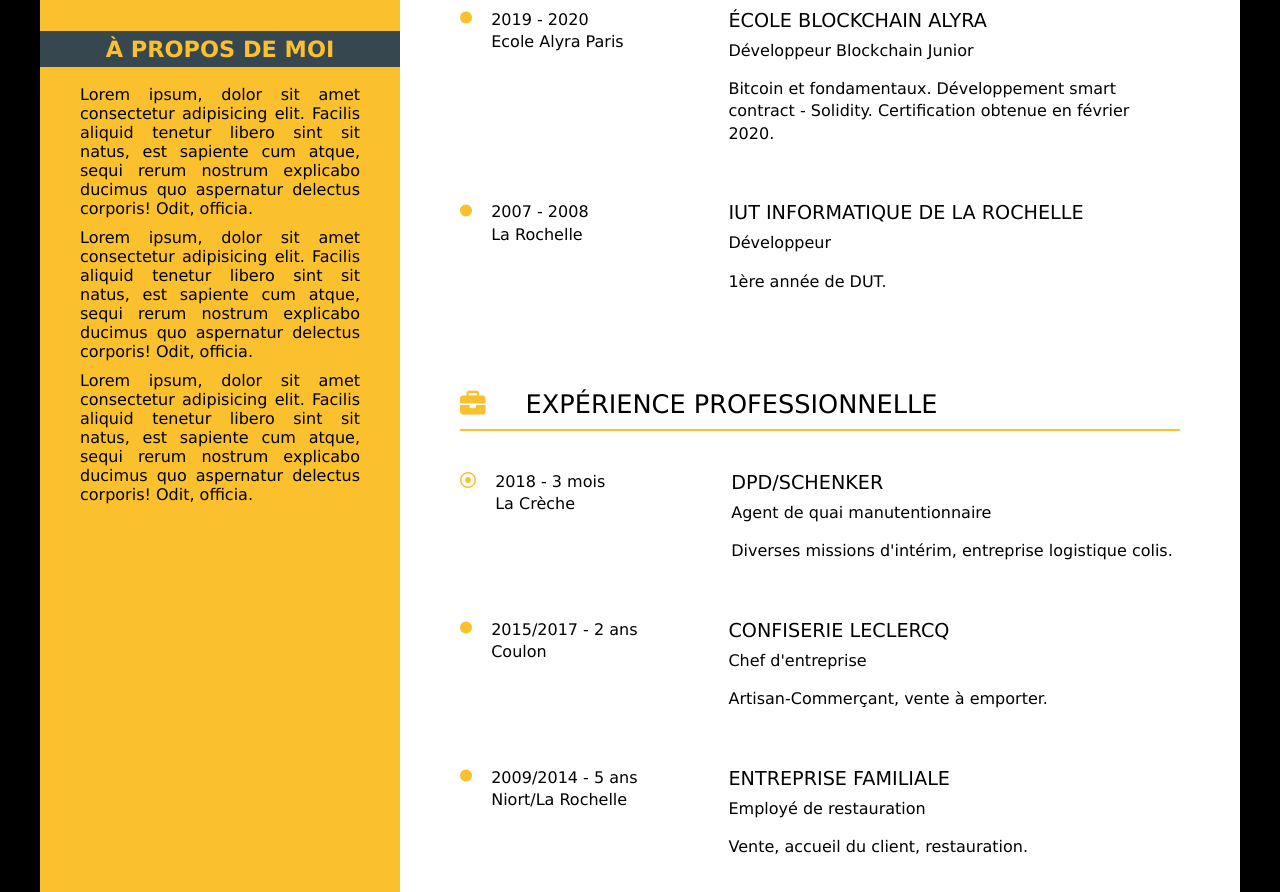
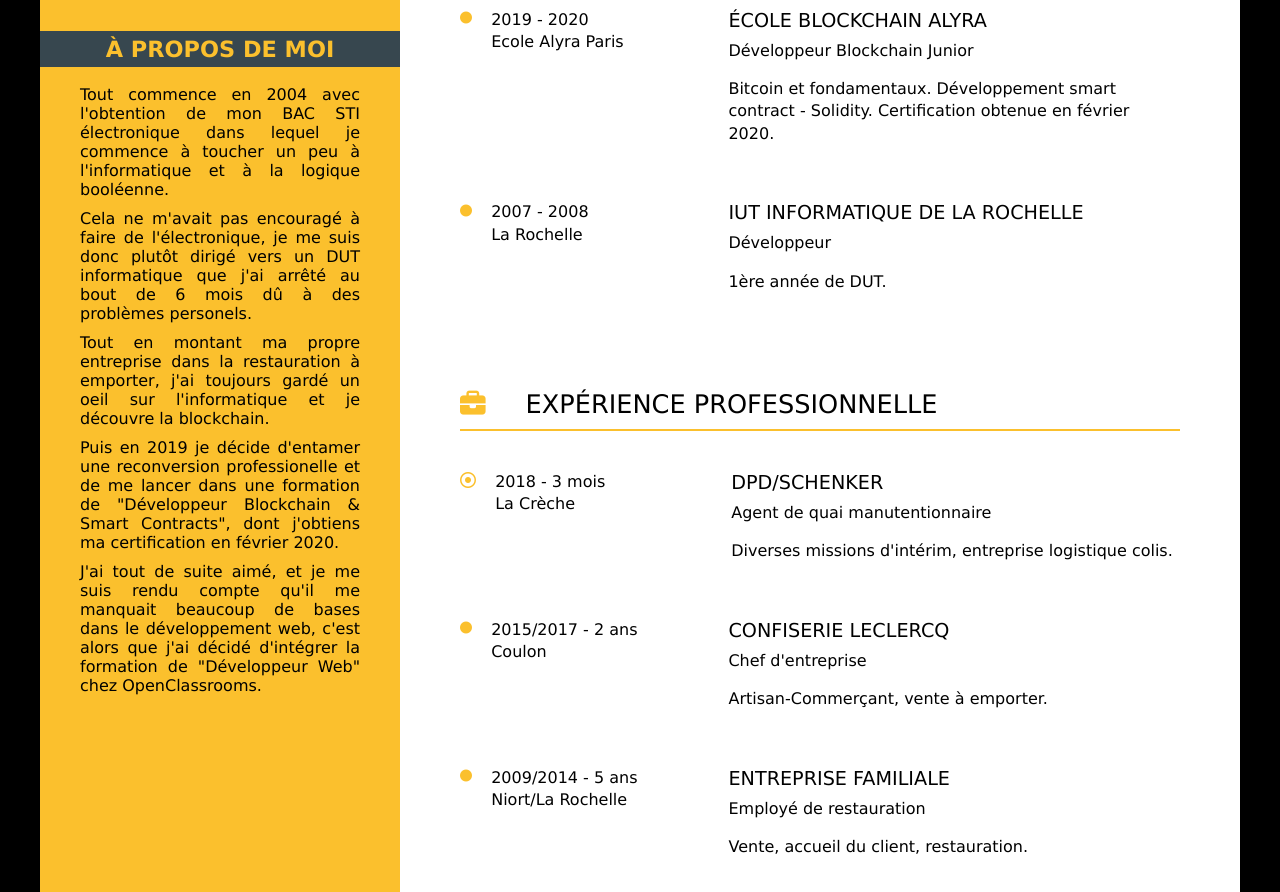
Before and after one commit to Esselka/OC, a plain HTML site: page P2_Leclercq_Alexis/index.html in a window 1280 px wide. Shown: the part 647-1539 px from the top of the page. Drawn offline with Linux system fonts and the light colour scheme.

Commit message:
changement contenu section : à propos de moi

```diff
--- a/P2_Leclercq_Alexis/index.html
+++ b/P2_Leclercq_Alexis/index.html
@@ -37,9 +37,11 @@
             <!-- A PROPOS DE MOI -->
             <section class="a_propos">
                 <h2 class="couleur_fond">à propos de moi</h2>
-                <p>Lorem ipsum, dolor sit amet consectetur adipisicing elit. Facilis aliquid tenetur libero sint sit natus, est sapiente cum atque, sequi rerum nostrum explicabo ducimus quo aspernatur delectus corporis! Odit, officia.</p>
-                <p>Lorem ipsum, dolor sit amet consectetur adipisicing elit. Facilis aliquid tenetur libero sint sit natus, est sapiente cum atque, sequi rerum nostrum explicabo ducimus quo aspernatur delectus corporis! Odit, officia.</p>
-                <p>Lorem ipsum, dolor sit amet consectetur adipisicing elit. Facilis aliquid tenetur libero sint sit natus, est sapiente cum atque, sequi rerum nostrum explicabo ducimus quo aspernatur delectus corporis! Odit, officia.</p>
+                <p>Tout commence en 2004 avec l'obtention de mon BAC STI électronique dans lequel je commence à toucher un peu à l'informatique et à la logique booléenne.</p>
+                <p>Cela ne m'avait pas encouragé à faire de l'électronique, je me suis donc plutôt dirigé vers un DUT informatique que j'ai arrêté au bout de 6 mois dû à des problèmes personels.</p>
+                <p>Tout en montant ma propre entreprise dans la restauration à emporter, j'ai toujours gardé un oeil sur l'informatique et je découvre la blockchain.</p>
+                <p>Puis en 2019 je décide d'entamer une reconversion professionelle et de me lancer dans une formation de "Développeur Blockchain & Smart Contracts", dont j'obtiens ma certification en février 2020.</p>
+                <p>J'ai tout de suite aimé, et je me suis rendu compte qu'il me manquait beaucoup de bases dans le développement web, c'est alors que j'ai décidé d'intégrer la formation de "Développeur Web" chez OpenClassrooms.</p>
             </section>
 
             <!-- LOISIRS -->
```
